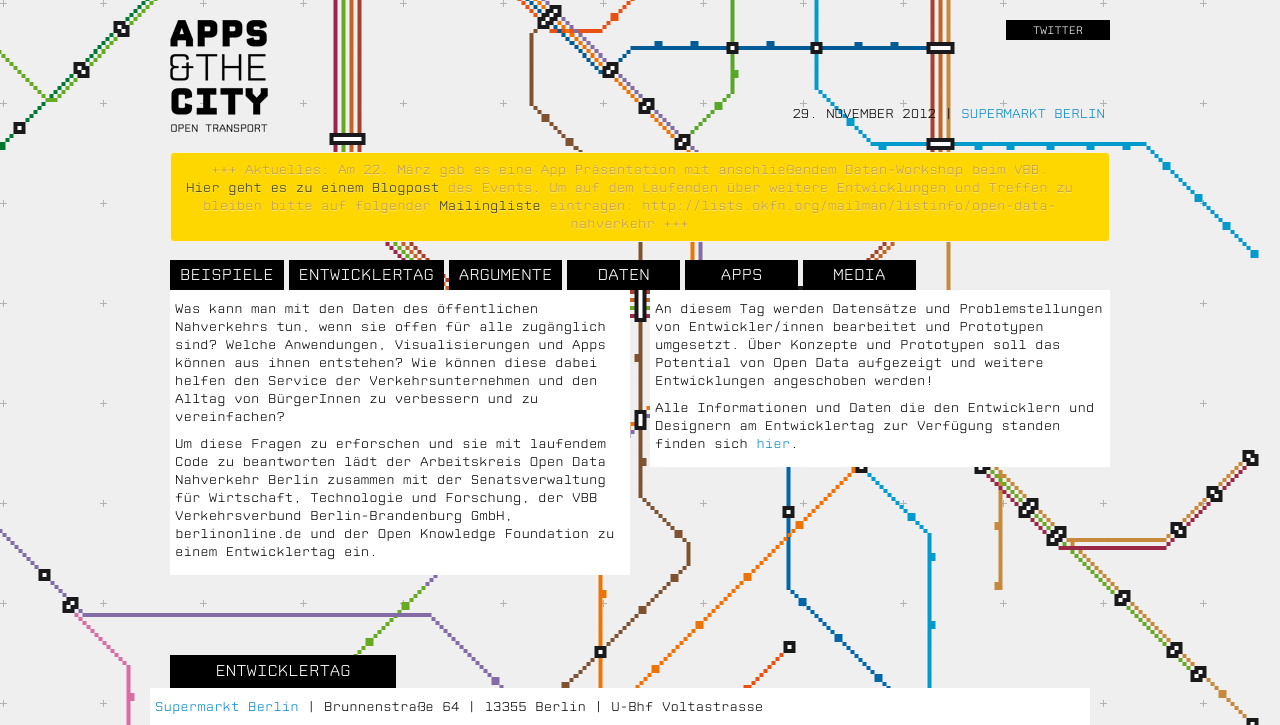
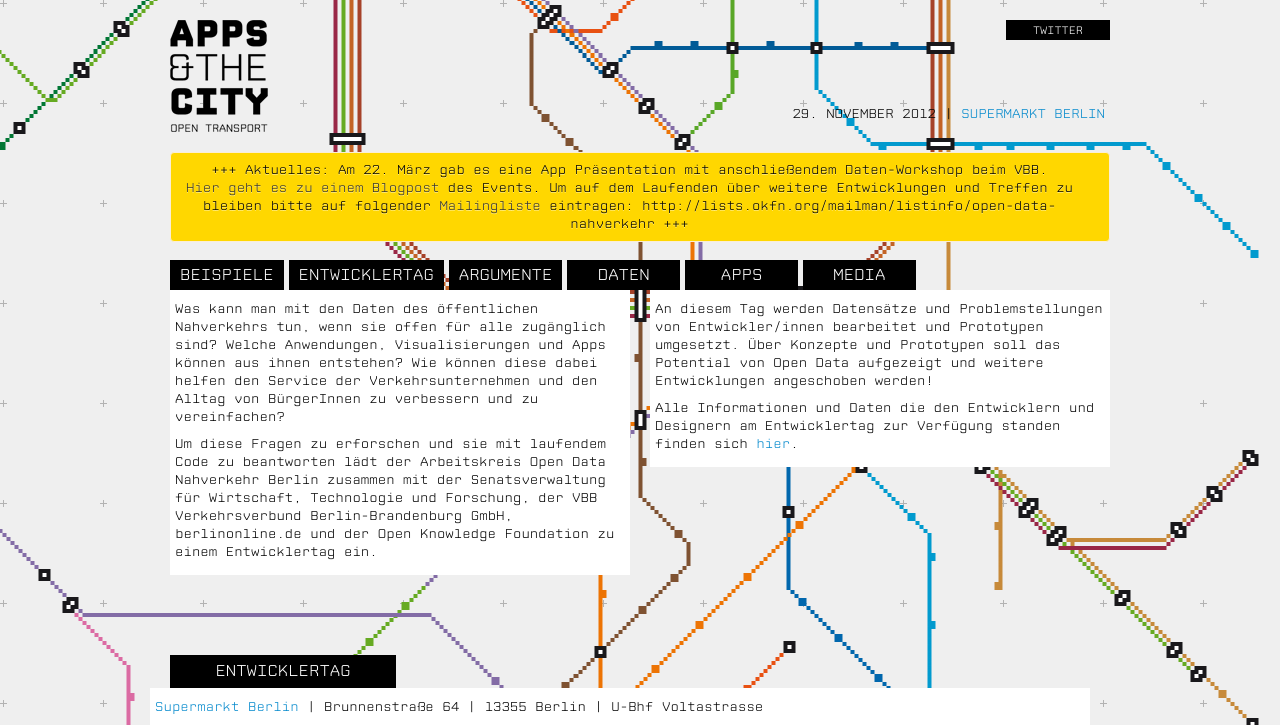
Before and after one commit to okfde/berlin.appsandthecity, a Jekyll site: the page built from index.html, in a window 1280 px wide. Shown: the top 725 px of the page. Built offline with Jekyll 4.4.1, drawn with Linux system fonts in a browser that asks for light colours; nearby versions of some CDN libraries; Markdown is read by kramdown in place of the engine named in the settings; grey boxes are pictures that could not be loaded.

Commit message:
text farbe im alert schwarz

```diff
--- a/_layouts/default.html
+++ b/_layouts/default.html
@@ -91,7 +91,7 @@ function initialize() {
     </header>
 
     <div class="span12">
-      <div class="alert" style="text-align:center; background-color: rgb(255, 215, 0); text-color: #333;">
+      <div class="alert" style="text-align:center; background-color: rgb(255, 215, 0); color: black;">
         +++ Aktuelles: Am 22. März gab es eine App Präsentation mit anschließendem Daten-Workshop beim VBB.<br>
          <a style="color: #333;" href="http://okfn.de/2013/04/apps-and-the-city-prasentation-daten-workshop/">Hier geht es zu einem Blogpost</a> des Events. Um auf dem Laufenden über weitere Entwicklungen und Treffen zu bleiben bitte auf folgender
          <a style="color: #333;" href="http://lists.okfn.org/mailman/listinfo/open-data-nahverkehr">Mailingliste</a> eintragen: http://lists.okfn.org/mailman/listinfo/open-data-nahverkehr +++</a>
```
